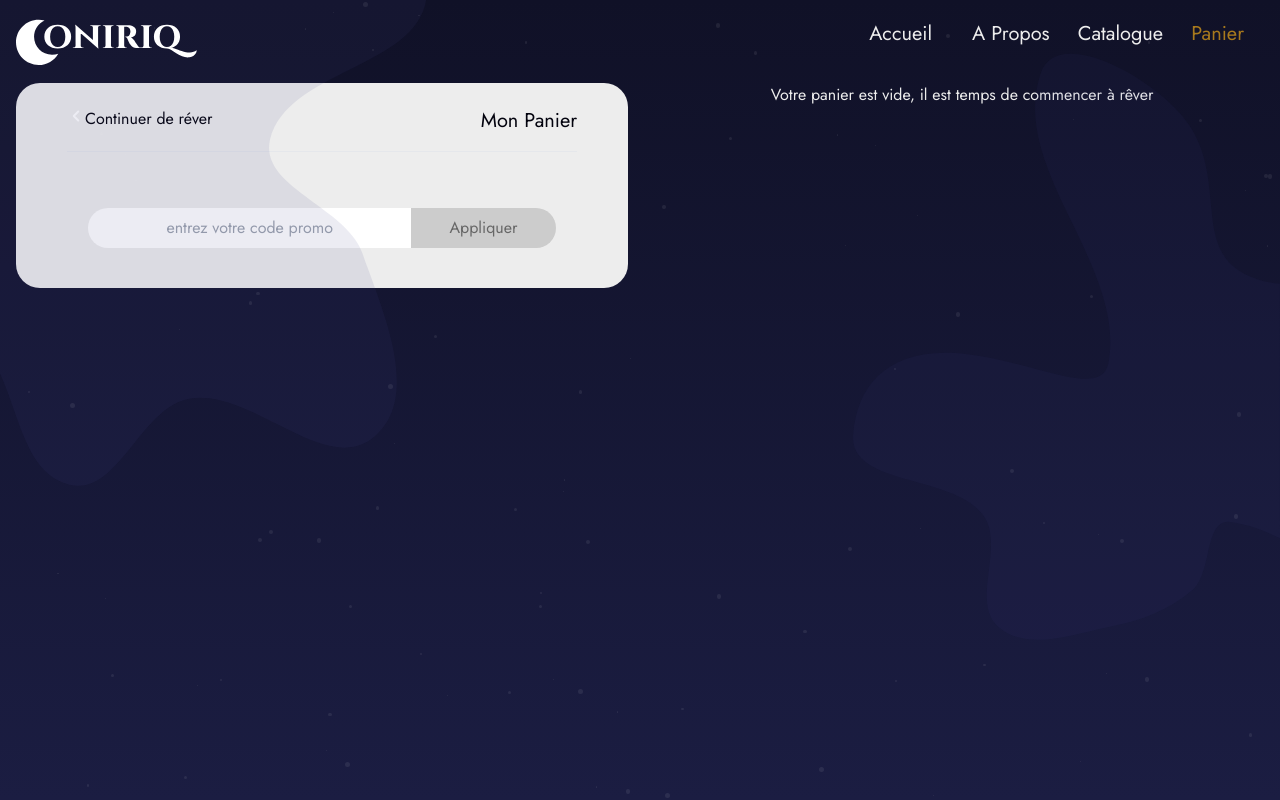
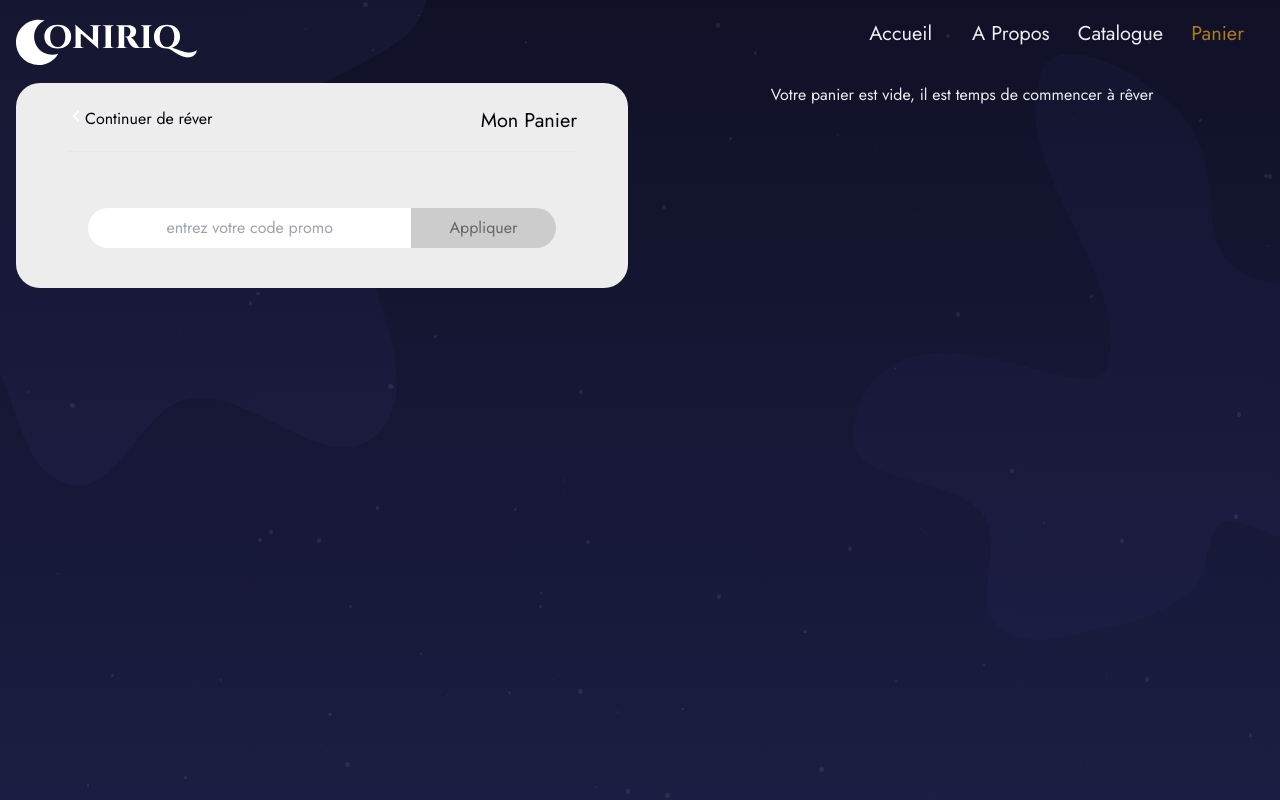
Before and after one commit to WildCodeSchool/2022-11-JS-RemoteFR-Geekrew-P2-Dream-Team, a React (Vite) app in the folder frontend/: page /Panier in a window 1280 px wide. Built offline with nearby package versions, Linux system fonts and the light colour scheme.

Commit message:
fix panier

```diff
--- a/frontend/src/pages/Panier.jsx
+++ b/frontend/src/pages/Panier.jsx
@@ -6,7 +6,7 @@ import Resume from "../components/ShoppingBag/Resume";
 
 function Panier({ addToCart, setAddToCart }) {
   return (
-    <div className="w-full flex flex-col items-center justify-between md:flex-row md:items-start md:justify-around md:ml-4">
+    <div className="z-50 w-full flex flex-col items-center justify-between md:flex-row md:items-start md:justify-around md:ml-4">
       <div className=" w-full md:w-11/12 flex flex-col items-center justify-between md:bg-white md:rounded-3xl">
         <ContinueBrowsing />
         <ShoppingBagContent addToCart={addToCart} setAddToCart={setAddToCart} />
--- a/frontend/tailwind.config.js
+++ b/frontend/tailwind.config.js
@@ -121,7 +121,7 @@ module.exports = {
       none: "none",
       spin: "spin 1s linear infinite",
       ping: "ping 1s cubic-bezier(0, 0, 0.2, 1) infinite",
-      pulse: "pulse 0.5s cubic-bezier(0.4, 0, 0.6, 1) infinite",
+      pulse: "pulse 6s cubic-bezier(0.4, 0, 0.6, 1) infinite",
       bounce: "bounce 1s infinite",
       glow: "glow 3s infinite",
       move: "move 9s  linear infinite",
```
